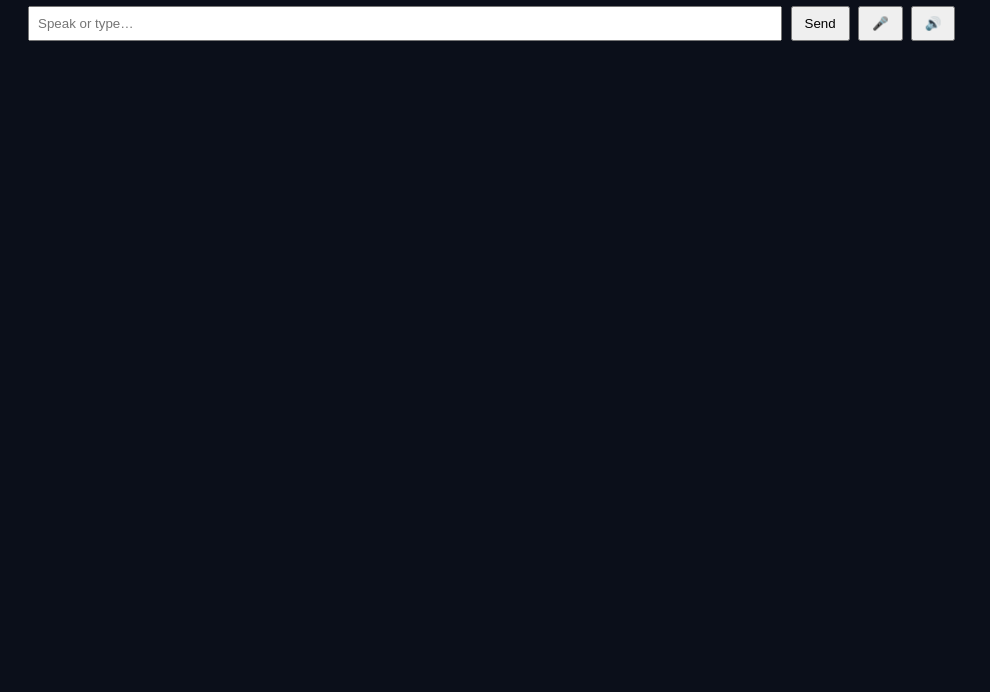
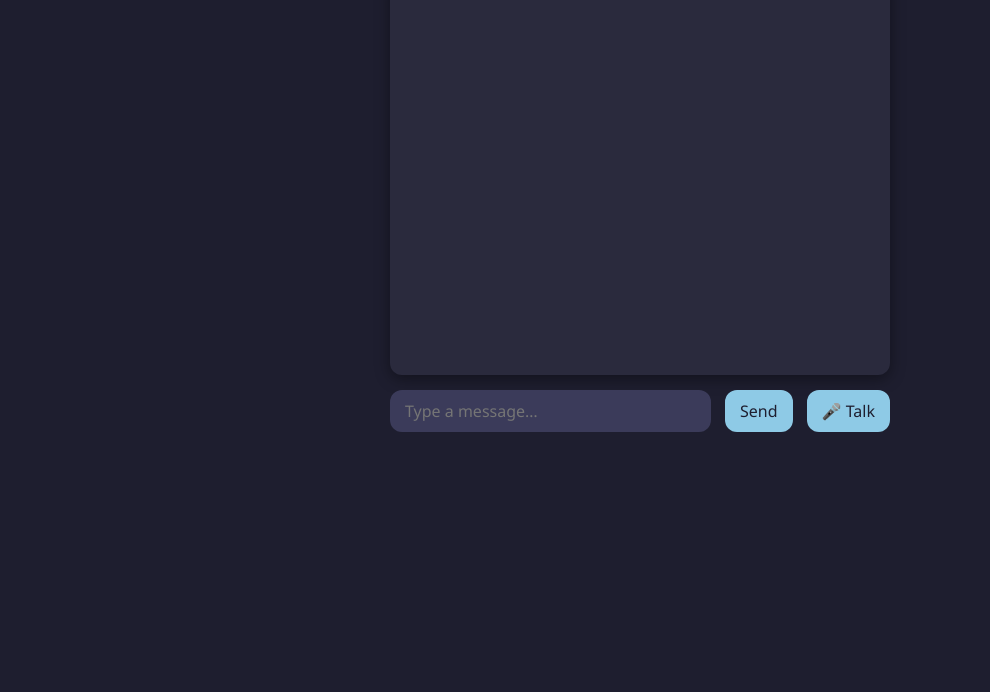
Before and after one commit to trxtrclothingco-blip/LumoraAI, a plain HTML site: page Frontend/index.html in a window 1280 px wide. Shown: the part 108-800 px from the top of the page, without its empty margins (0-990 px from the left). Drawn offline with Linux system fonts and the light colour scheme.

Commit message:
Update index.html

```diff
--- a/Frontend/index.html
+++ b/Frontend/index.html
@@ -2,19 +2,79 @@
 <html lang="en">
 <head>
   <meta charset="UTF-8" />
-  <title>Lumora</title>
+  <meta name="viewport" content="width=device-width, initial-scale=1.0" />
+  <title>Lumora 🌙</title>
   <link rel="stylesheet" href="style.css" />
+  <style>
+    /* Basic reset */
+    * { margin: 0; padding: 0; box-sizing: border-box; font-family: 'Segoe UI', sans-serif; }
+    body { background: #1e1e2f; color: #f0f0f0; display: flex; flex-direction: column; align-items: center; padding: 20px; min-height: 100vh; }
+
+    h1 { margin-bottom: 20px; color: #8ecae6; }
+
+    #chat-box {
+      width: 100%;
+      max-width: 500px;
+      height: 400px;
+      background: #2a2a3d;
+      border-radius: 12px;
+      padding: 15px;
+      overflow-y: auto;
+      margin-bottom: 15px;
+      box-shadow: 0 4px 15px rgba(0,0,0,0.4);
+    }
+
+    .chat-message { margin-bottom: 10px; }
+    .chat-message strong { color: #ffd166; }
+
+    #chat-form {
+      display: flex;
+      width: 100%;
+      max-width: 500px;
+      gap: 10px;
+    }
+
+    #chat-input {
+      flex: 1;
+      padding: 10px 15px;
+      border-radius: 12px;
+      border: none;
+      outline: none;
+      font-size: 1rem;
+      background: #3b3b5a;
+      color: #fff;
+    }
+
+    button {
+      padding: 10px 15px;
+      border: none;
+      border-radius: 12px;
+      background: #8ecae6;
+      color: #1e1e2f;
+      cursor: pointer;
+      font-size: 1rem;
+      transition: background 0.2s;
+    }
+
+    button:hover { background: #219ebc; }
+
+    /* Mobile responsiveness */
+    @media (max-width: 550px) {
+      #chat-box, #chat-form { max-width: 100%; }
+    }
+  </style>
 </head>
 <body>
 
   <h1>🌙 Lumora</h1>
 
-  <div id="chat"></div>
+  <div id="chat-box"></div>
 
-  <input id="input" placeholder="Speak or type…" />
-  <button onclick="sendMessage()">Send</button>
-  <button onclick="startListening()">🎤</button>
-  <button onclick="toggleVoice()">🔊</button>
+  <form id="chat-form">
+    <input id="chat-input" placeholder="Type a message…" autocomplete="off" />
+    <button type="submit">Send</button>
+    <button type="button" id="mic-button">🎤 Talk</button>
+  </form>
 
   <script src="app.js"></script>
 </body>
```
